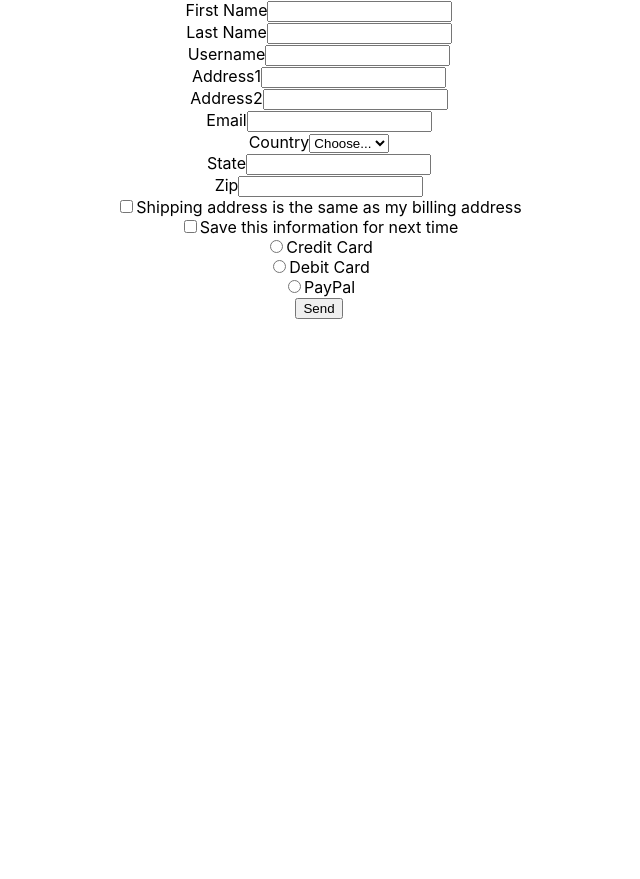
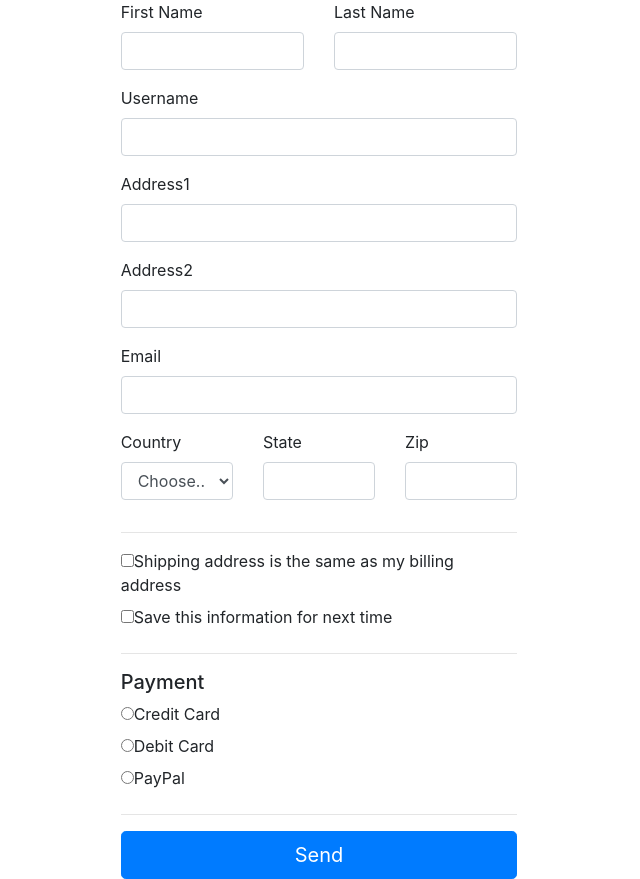
Before and after one commit to livanska/LoginPage, a React (Create React App) app: page / in a window 1280 px wide. Shown: the whole page, without its empty margins (321-961 px from the left). Before the commit the page ends 800 px from the top, so only its background shows below. Built offline with nearby package versions, Linux system fonts and the light colour scheme.

Commit message:
Bootstrap ui done, validation added

```diff
--- a/package.json
+++ b/package.json
@@ -10,9 +10,11 @@
     "@types/node": "^12.0.0",
     "@types/react": "^17.0.0",
     "@types/react-dom": "^17.0.0",
+    "bootstrap": "^4.6.0",
     "formik": "^2.2.6",
     "node-sass": "^5.0.0",
     "react": "^17.0.1",
+    "react-bootstrap": "^1.5.2",
     "react-dom": "^17.0.1",
     "react-scripts": "4.0.3",
     "typescript": "^4.1.2",
--- a/src/App.css
+++ b/src/App.css
@@ -1,5 +1,4 @@
 .App {
-  text-align: center;
 }
 
 .App-logo {
--- a/src/Components/BillingForm.tsx
+++ b/src/Components/BillingForm.tsx
@@ -2,6 +2,7 @@ import React from 'react';
 import { Formik, Form } from 'formik';
 import { FormikInput, FormikRadio, FormikCheckbox, FormikSelect } from '../shared/formikAdapters';
 import { UserFormSchema } from '../utils/validation-schemas';
+import { Button, Col, Row } from 'react-bootstrap';
 
 interface UserFormsValues {
   firstname: string;
@@ -43,23 +44,45 @@ function BillingForm() {
           console.log(val);
         }}
       >
+        <Col md={{ span: 4, offset: 4 }}>
           <Form>
+            <Row>
+              <Col>
                 <FormikInput name='firstname' label='First Name' />
+              </Col>
+              <Col>
                 <FormikInput name='lastname' label='Last Name' />
+              </Col>
+            </Row>
             <FormikInput name='username' label='Username' />
             <FormikInput name='address1' label='Address1' />
             <FormikInput name='address2' label='Address2' />
             <FormikInput name='email' label='Email' />
+            <Row>
+              <Col>
                 <FormikSelect name='country' label='Country' />
+              </Col>
+              <Col>
                 <FormikInput name='state' label='State' />
+              </Col>
+              <Col>
                 <FormikInput name='zip' label='Zip' />
+              </Col>
+            </Row>
+            <hr />
             <FormikCheckbox name='sameAddress' label='Shipping address is the same as my billing address' />
             <FormikCheckbox name='save' label='Save this information for next time' />
+            <hr />
+            <h5>Payment</h5>
             <FormikRadio name='payment' value='1' label='Credit Card' />
             <FormikRadio name='payment' value='2' label='Debit Card' />
             <FormikRadio name='payment' value='3' label='PayPal' />
-          <button>Send</button>
+            <hr />
+            <Button variant='primary' type='submit' size='lg' block>
+              Send
+            </Button>
           </Form>
+        </Col>
       </Formik>
     </div>
   );
--- a/src/index.tsx
+++ b/src/index.tsx
@@ -1,5 +1,6 @@
 import React from 'react';
 import ReactDOM from 'react-dom';
+import 'bootstrap/dist/css/bootstrap.min.css';
 import './index.css';
 import App from './App';
 import reportWebVitals from './reportWebVitals';
--- /dev/null
+++ b/src/shared/choice/Choice.module.scss
@@ -0,0 +1,5 @@
+.errorText {
+  color: crimson;
+  margin-bottom: 0px;
+  padding-bottom: 0px;
+}
--- a/src/shared/choice/Choice.tsx
+++ b/src/shared/choice/Choice.tsx
@@ -1,4 +1,5 @@
 import { FormikInput, InputProps } from '../../models/formik';
+import css from './Choice.module.scss';
 
 export interface FormikChoiceInputProps extends FormikInput<InputProps> {
   type?: 'radio' | 'checkbox';
@@ -13,7 +14,7 @@ export const FormikChoiceInput = ({ label, error, ...props }: FormikChoiceInputP
       <label>
         <input {...props} />
         <span>{label}</span>
-        {error && <div>{error}</div>}
+        {error && <p className={css.errorText}>{error}</p>}
       </label>
     </div>
   );
--- a/src/shared/input/Input.tsx
+++ b/src/shared/input/Input.tsx
@@ -1,4 +1,7 @@
 import React from 'react';
+import css from './Input.module.scss';
+import { Col, Form, Row } from 'react-bootstrap';
+import cn from 'classnames';
 import { FormikInput, InputProps } from '../../models/formik';
 
 export interface FormikTextInputProps extends FormikInput<InputProps> {
@@ -13,11 +16,11 @@ export interface FormikTextInputProps extends FormikInput<InputProps> {
 export const Input = ({ label, error, ...props }: FormikTextInputProps) => {
   return (
     <div>
-      <label>
-        <span>{label}</span>
-        <input {...props} />
-        {error && <div>{error}</div>}
-      </label>
+      <Form.Group>
+        <Form.Label className={css.left}>{label}</Form.Label>
+        <Form.Control {...props} />
+        {error && <p className={cn(css.errorText, css.left)}>{error}</p>}
+      </Form.Group>
     </div>
   );
 };
--- a/src/shared/select/Select.module.scss
+++ b/src/shared/select/Select.module.scss
@@ -0,0 +1,8 @@
+.errorText {
+  color: crimson;
+  margin-bottom: 0px;
+  padding-bottom: 0px;
+}
+.left {
+  text-align: left;
+}
--- a/src/shared/select/Select.tsx
+++ b/src/shared/select/Select.tsx
@@ -1,4 +1,6 @@
 import React from 'react';
+import { Form } from 'react-bootstrap';
+import css from './Select.module.scss';
 import { FormikInput, InputProps } from '../../models/formik';
 
 export interface FormikSelectInputProps extends FormikInput<InputProps> {
@@ -12,14 +14,14 @@ const options = ['Ukraine', 'USA', 'Spain', 'Canada', 'Mexico', 'Australia'];
 export const Select = ({ label, error, ...props }: FormikSelectInputProps) => {
   return (
     <div>
-      <span>{label}</span>
-      <select {...props}>
+      <Form.Label className={css.left}>{label}</Form.Label>
+      <Form.Control as='select' {...props}>
         <option value={''} disabled={true} hidden={true} label={'Choose...'} />
         {options.map(option => (
           <option value={option} label={option} />
         ))}
-      </select>
-      {error && <div>{error}</div>}
+      </Form.Control>
+      {error && <p className={css.errorText}>{error}</p>}
     </div>
   );
 };
--- a/src/utils/validation-schemas.ts
+++ b/src/utils/validation-schemas.ts
@@ -1,11 +1,25 @@
 import * as Yup from 'yup';
 
 export const UserFormSchema = Yup.object().shape({
-  firstname: Yup.string().min(3, 'Min 3 chars').max(15, 'Max 15 chars').required('First Name is required'),
-  lastname: Yup.string().min(3, 'Min 3 chars').max(15, 'Max 15 chars').required('Last Name is required'),
-  username: Yup.string().min(3, 'Min 3 chars').max(15, 'Max 15 chars').required('Username is required'),
-  address1: Yup.string().min(5, 'Min 5 chars').max(64, 'Max 64 chars').required('Address is required'),
+  firstname: Yup.string()
+    .min(3, 'Min 3 chars')
+    .max(15, 'Max 15 chars')
+    .required('Valid first Name is required'),
+  lastname: Yup.string()
+    .min(3, 'Min 3 chars')
+    .max(15, 'Max 15 chars')
+    .required('Valid last name is required'),
+  username: Yup.string().min(3, 'Min 3 chars').max(15, 'Max 15 chars').required('Your username is required'),
+  address1: Yup.string()
+    .min(5, 'Min 5 chars')
+    .max(64, 'Max 64 chars')
+    .required('Please enter your shipping address'),
   address2: Yup.string().min(5, 'Min 5 chars').max(64, 'Max 64 chars').optional(),
-  email: Yup.string().email('Invalid email').required('Email is required'),
-  country: Yup.string().required()
+  email: Yup.string()
+    .email('Invalid email')
+    .required('Pleas enter a valid email address for shipping updates'),
+  country: Yup.string().required('Please select a valid country'),
+  state: Yup.string().min(3, 'Min 3 chars').max(15, 'Max 24 chars').optional(),
+  zip: Yup.string().length(5, 'Zip code must have 5 numbers').required('Zip code required'),
+  payment: Yup.number().required('Choose payment type')
 });
```
Also changed, not shown: 1 other file (tests, documents, lock files or other folders). Lines whose indentation alone changed are shown as unchanged.
